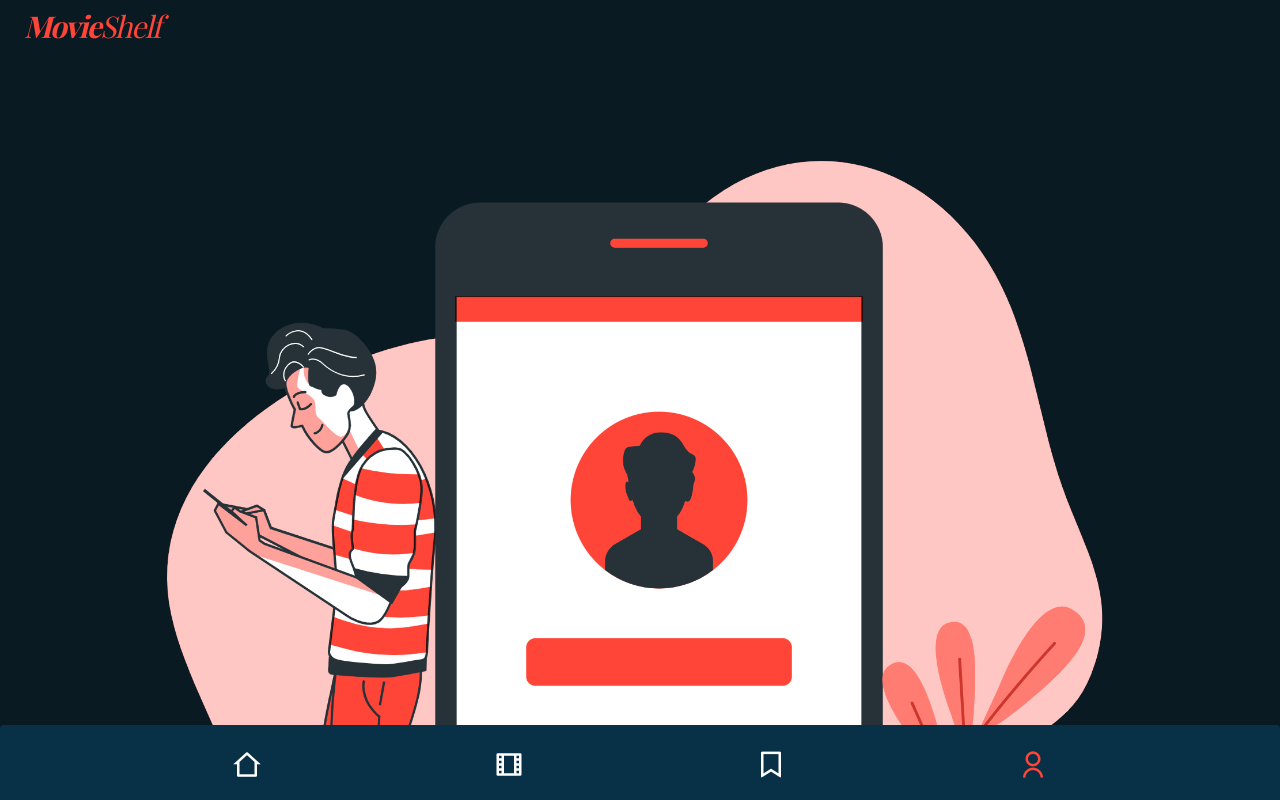
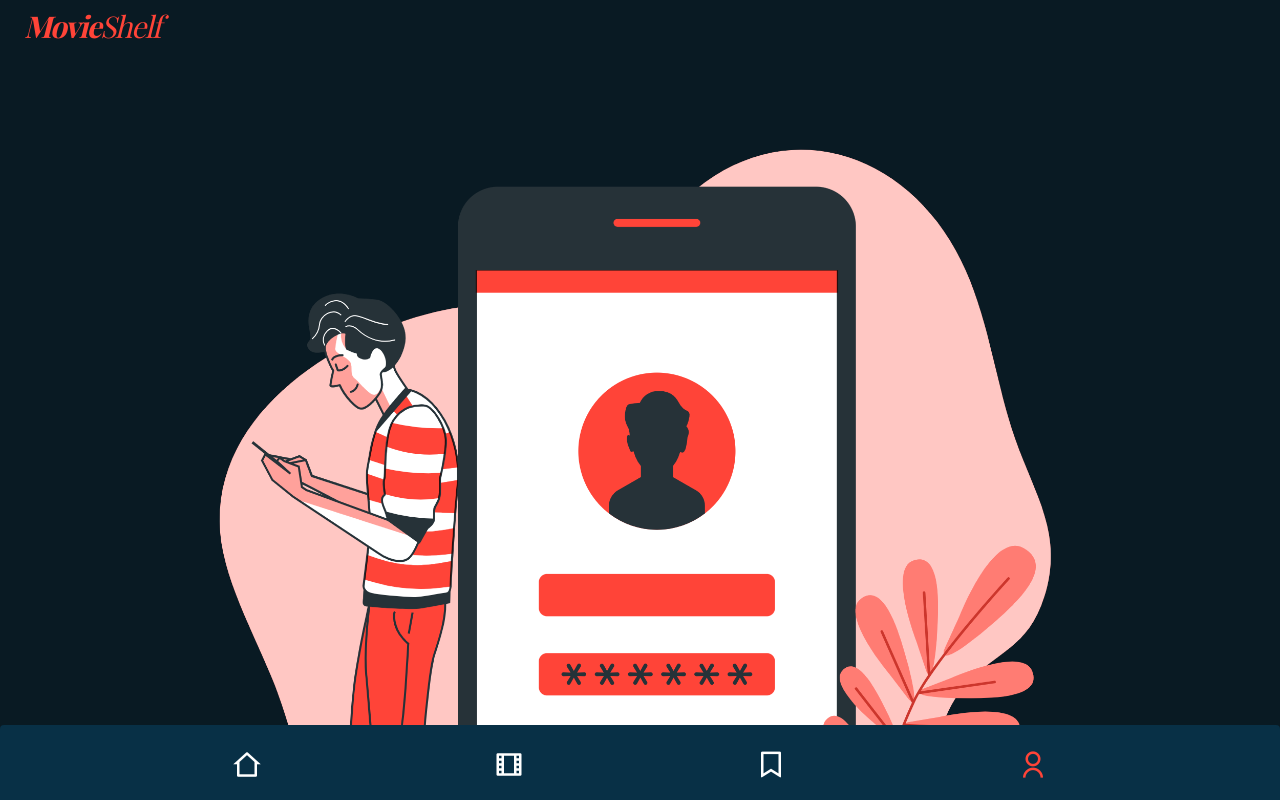
Before and after one commit to khan-artaza/MovieShelf-Frontend, a React (Vite) app: page /auth in a window 1280 px wide. Shown: the top 800 px of the page. Built offline with nearby package versions, Linux system fonts and the light colour scheme; a web font is replaced by a local one.

Commit message:
fixing styling

```diff
--- a/src/pages/Auth.jsx
+++ b/src/pages/Auth.jsx
@@ -71,7 +71,7 @@ const Auth = () => {
         </div>
         :
         <div className='pb-26'>
-        <img className='w-[90%] mx-auto mt-15' src="/images/login.png" alt="" />
+        <img className='w-[80%] mx-auto mt-15' src="/images/login.png" alt="" />
 
 <div className="heading px-4 tracking-tight">
   <h2 className='font-mvt text-5xl '>Login</h2>
```
